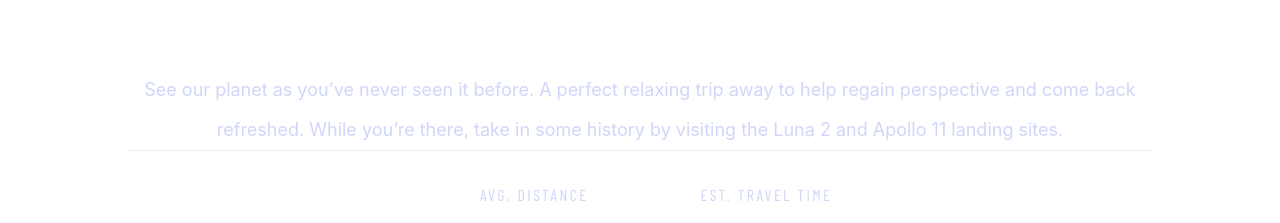
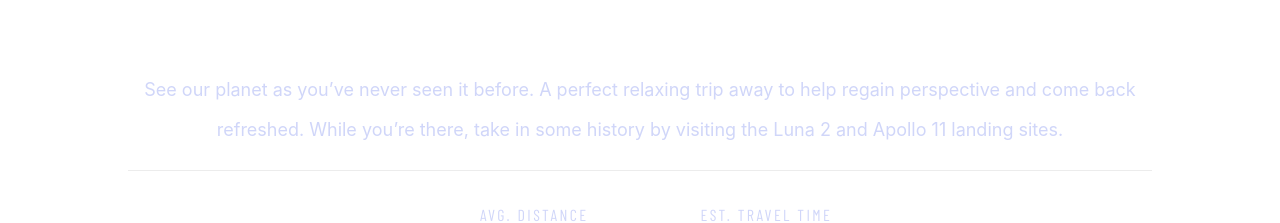
Before and after one commit to maxirama/space-tourism, a React (Vite) app: page /destination in a window 1280 px wide. Shown: the part 989-1212 px from the top of the page. Built offline with nearby package versions, Linux system fonts and the light colour scheme; a web font is replaced by a local one.

Commit message:
Add padding to destination description

```diff
--- a/src/Components/Destination/DestinationData.jsx
+++ b/src/Components/Destination/DestinationData.jsx
@@ -20,17 +20,10 @@ const DestinationData = ({
           w='80%'
           borderBottom='1px solid rgba(192, 192, 192, 0.3)'
           color='secondary'
+          pb={5}
         >
           <Description textAlign={'center'} description={planetDescription} />
-          {/* <Text
-          textAlign={'center'}
-          color='secondary'
-          w='100w'
-          pb={6}
-          borderBottom='1px solid rgba(192, 192, 192, 0.3)'
-        >
-          {planetDescription}
-        </Text> */}
+
         </Box>
       </Box>
       <Box
```
